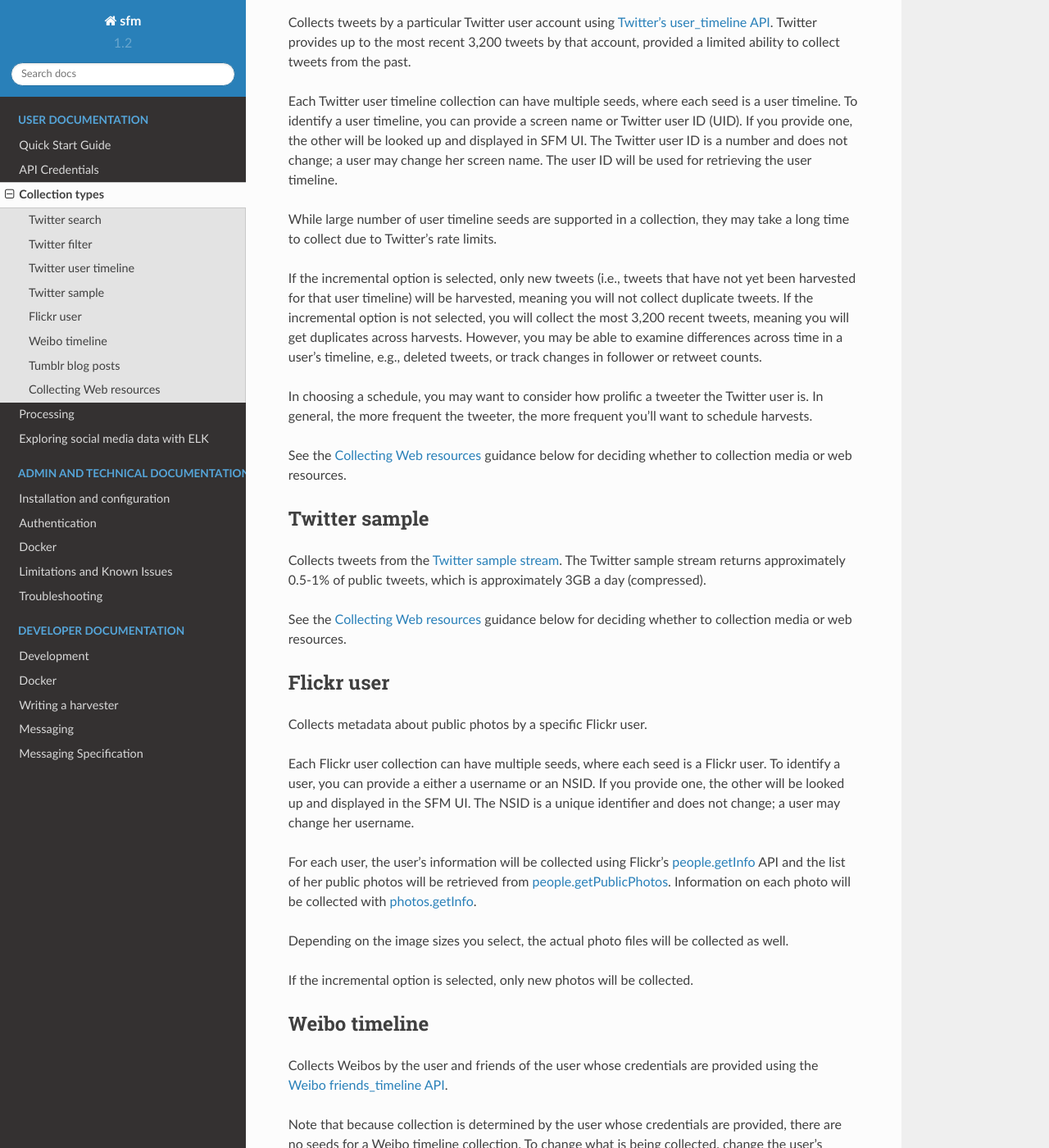
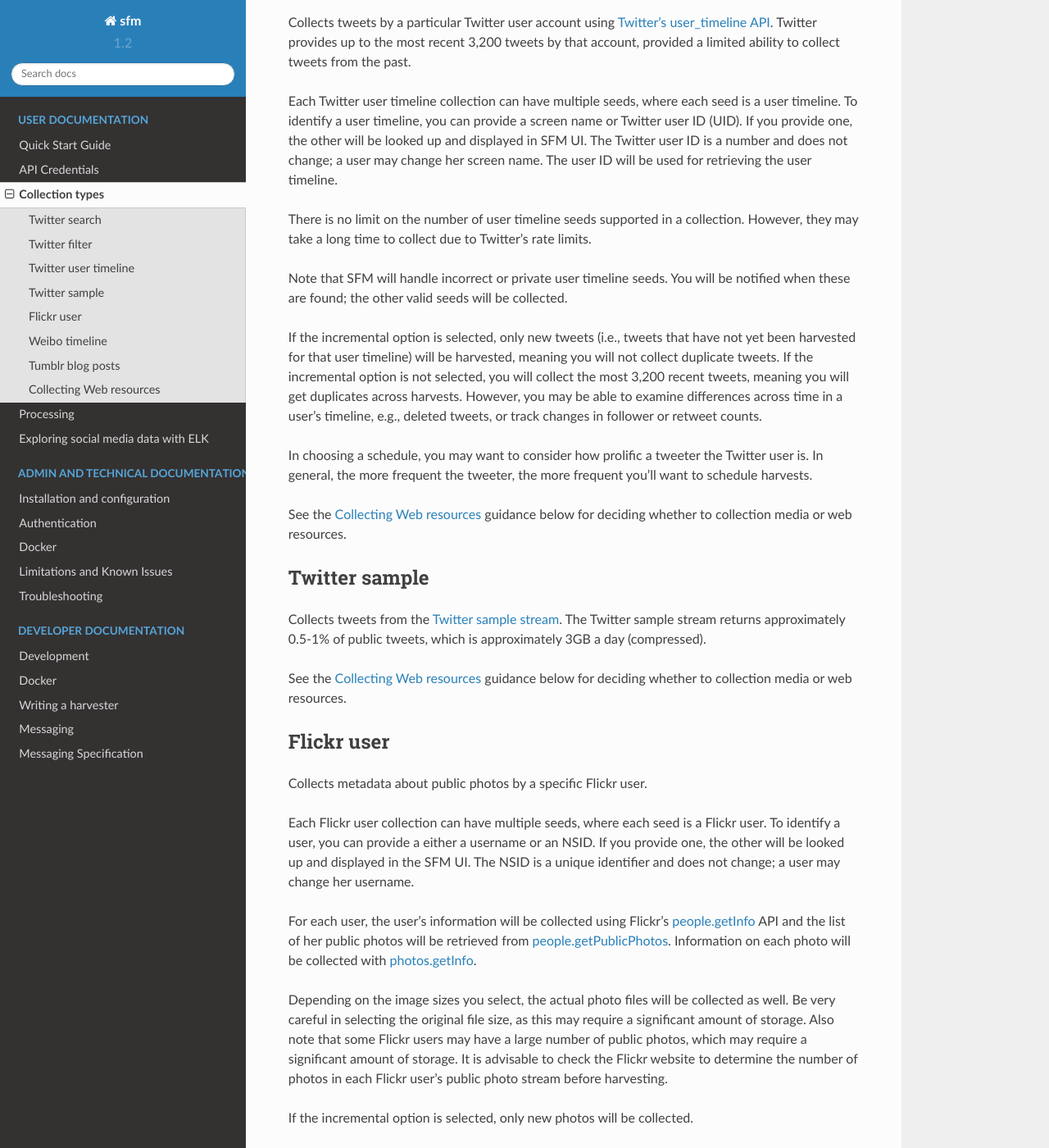
Before and after one commit to gwu-libraries/sfm-ui, a Sphinx documentation site: the page built from docs/collections.rst, in a window 1280 px wide and 1400 px high, scrolled down 1416 px. Shown: the whole window at 82% size. Built offline with Sphinx 7.4.7 and the Read the Docs theme 2.0.0, drawn with Linux system fonts in a browser that asks for light colours.

Commit message:
Add new warnings when collecting Flickr and clarification on the number of user timeline seeds.

```diff
--- a/docs/collections.rst
+++ b/docs/collections.rst
@@ -70,8 +70,11 @@
 displayed in SFM UI. The Twitter user ID is a number and does not change; a user may change her screen name.  The user
 ID will be used for retrieving the user timeline.
 
-While large number of user timeline seeds are supported in a collection, they may take a long time to collect due to
-Twitter’s rate limits.
+There is no limit on the number of user timeline seeds supported in a collection.  However, they may take a long time
+to collect due to Twitter’s rate limits.
+
+Note that SFM will handle incorrect or private user timeline seeds. You will be notified when these are found; the other
+valid seeds will be collected.
 
 If the incremental option is selected, only new tweets (i.e., tweets that have not yet been harvested for that user
 timeline) will be harvested, meaning you will not collect duplicate tweets. If the incremental option is not selected,
@@ -111,7 +114,10 @@
 photos will be retrieved from `people.getPublicPhotos <https://www.flickr.com/services/api/flickr.people.getPublicPhotos.html>`_. Information on each photo will be collected with
 `photos.getInfo <https://www.flickr.com/services/api/flickr.photos.getInfo.html>`_.
 
-Depending on the image sizes you select, the actual photo files will be collected as well.
+Depending on the image sizes you select, the actual photo files will be collected as well. Be very careful in selecting
+the original file size, as this may require a significant amount of storage. Also note that some Flickr users may have
+a large number of public photos, which may require a significant amount of storage. It is advisable to check the Flickr
+website to determine the number of photos in each Flickr user's public photo stream before harvesting.
 
 If the incremental option is selected, only new photos will be collected.
 
```
